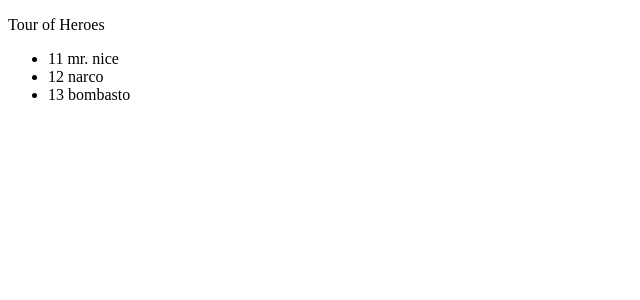
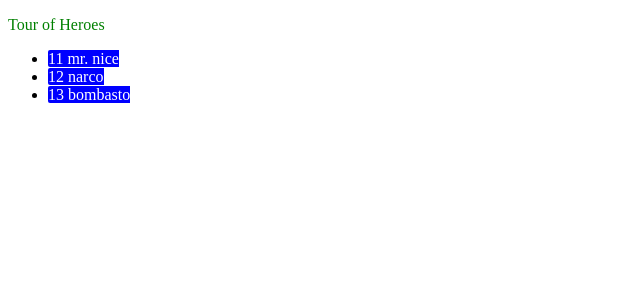
Before and after one commit to u4bi-store/angular-framework, an Angular app in the folder basic-web/: page / in a window 1280 px wide. Shown: the top 300 px of the page, without its empty margins (0-640 px from the left). Built offline with nearby package versions, Linux system fonts and the light colour scheme.

Commit message:
data detail style css

```diff
--- a/basic-web/src/app/app.component.css
+++ b/basic-web/src/app/app.component.css
@@ -0,0 +1,13 @@
+p{
+  color:green;
+}
+
+.heroes li:hover{
+  color:red;
+}
+
+.heroes .badge{
+  color:#fff;
+  background-color:blue;
+  border-radius: 2px 0 0 2px;
+}
--- a/basic-web/src/app/app.component.html
+++ b/basic-web/src/app/app.component.html
@@ -2,12 +2,12 @@
 
 <ul class="heroes">
   <li *ngFor="let hero of heroes" [class.selected]="hero === selectedHero" (click)="onSelect(hero)">
-    <span class="badge">{{hero.id}}</span> {{hero.name}}
+    <span class="badge">{{hero.id}} {{hero.name}}</span>
   </li>
 </ul>
 
 <div *ngIf="selectedHero">
-  <p>{{selectedHero.name}}</p>
+  <span>{{selectedHero.name}}</span>
   <div> <label> ID </label> {{selectedHero.id}} </div>
 
   <div>
```
